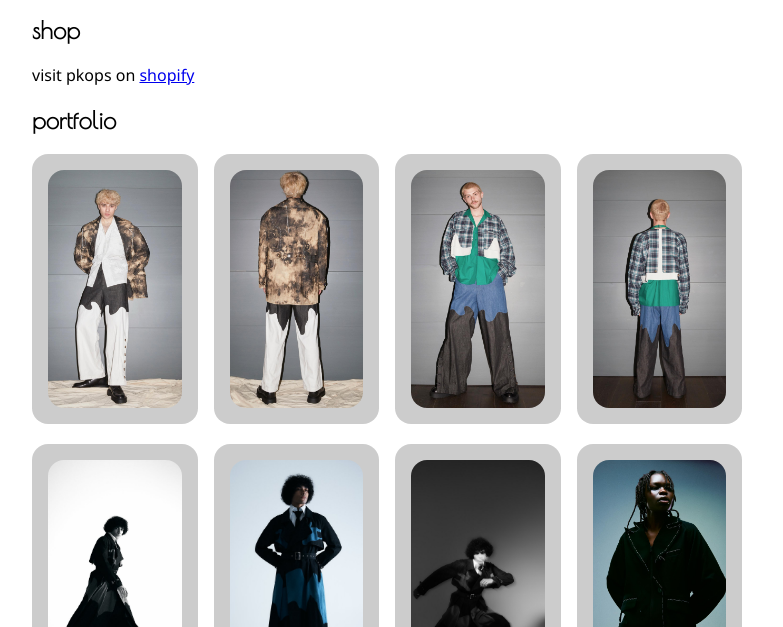
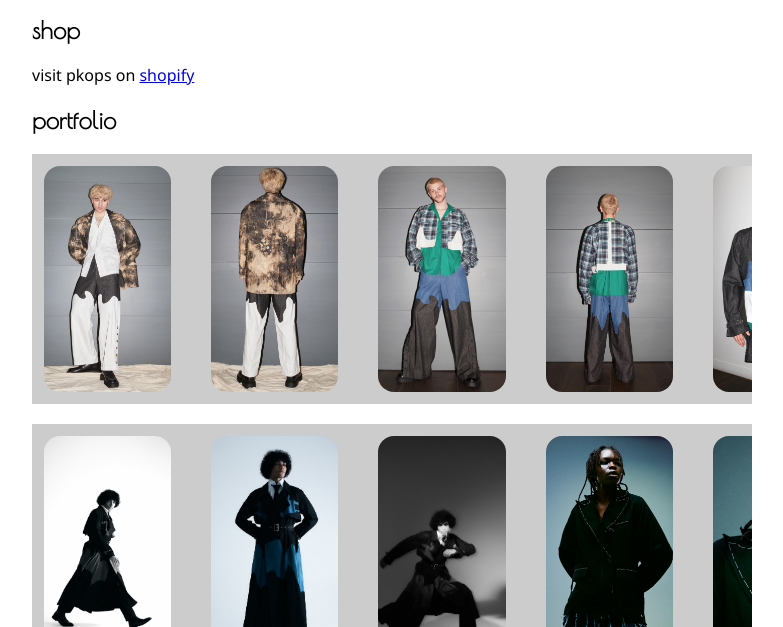
Before and after one commit to couns001/pkopz, a plain HTML site: page index.html in a window 1280 px wide. Shown: the part 173-800 px from the top of the page, without its empty margins (248-1031 px from the left). Drawn offline with nearby package versions, Linux system fonts and the light colour scheme; a web font is replaced by a local one.

Commit message:
20241230T1453_gallerycolourswitch

```diff
--- a/docs/assets/styles.css
+++ b/docs/assets/styles.css
@@ -20,9 +20,10 @@ font-family: 'Segoe UI', Tahoma, Geneva, Verdana, sans-serif;
 }
 .gallery-section {
   display: grid;
+  background: rgba(0, 0, 0, 0.2);
   gap: var(--width-small);
   grid-auto-flow: column;
-  grid-auto-columns: 23%;
+  grid-auto-columns: 21%;
   overflow-x: auto;
   overscroll-behavior-inline: contain;
   margin-bottom: var(--width-regular);
@@ -32,9 +33,8 @@ font-family: 'Segoe UI', Tahoma, Geneva, Verdana, sans-serif;
   grid-template-rows: min-content;
   max-width: 250px;
   gap: var(--width-mini);
-  padding: var(--width-small);
-  background: rgba(0, 0, 0, 0.2);
-  border-radius: var(--width-small);
+  padding: var(--width-mini);
+    border-radius: var(--width-small);
 }
 .gallery-element > img {
   inline-size: 100%;
```
